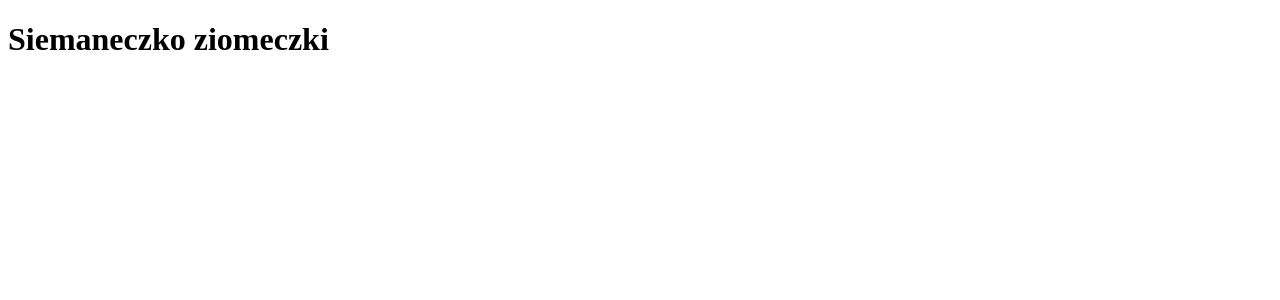
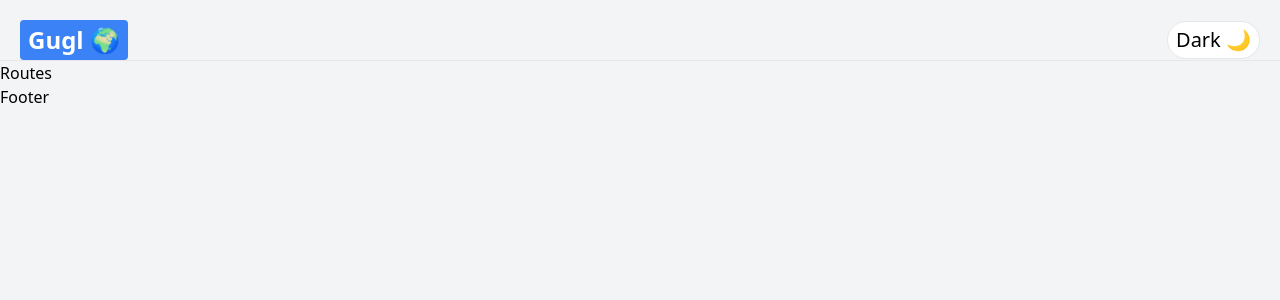
Before and after one commit to PawelPamula1/best-search-engine, a React (Create React App) app: page / in a window 1280 px wide. Shown: the top 300 px of the page. Built offline with nearby package versions, Linux system fonts and the light colour scheme.

Commit message:
first changes

```diff
--- /dev/null
+++ b/craco.config.js
@@ -0,0 +1,8 @@
+// craco.config.js
+module.exports = {
+  style: {
+    postcss: {
+      plugins: [require('tailwindcss'), require('autoprefixer')],
+    },
+  },
+};
--- a/src/App.js
+++ b/src/App.js
@@ -1,9 +1,19 @@
-import React from 'react';
+import React, { useState } from 'react';
+
+import { Navbar } from './components/Navbar';
+import { Footer } from './components/Footer';
+import { Routes } from './components/Routes';
 
 const App = () => {
+  const [darkTheme, setDarkTheme] = useState(false);
+
   return (
-    <div>
-      <h1>Siemaneczko ziomeczki</h1>
+    <div className={darkTheme ? 'dark' : ''}>
+      <div className="bg-gray-100 dark:bg-gray-900 dark:text-gray-200 min-h-screen">
+        <Navbar darkTheme={darkTheme} setDarkTheme={setDarkTheme} />
+        <Routes />
+        <Footer />
+      </div>
     </div>
   );
 };
--- /dev/null
+++ b/src/components/Footer.js
@@ -0,0 +1,9 @@
+import React from 'react';
+
+export const Footer = () => {
+  return (
+    <div>
+      <h1>Footer</h1>
+    </div>
+  );
+};
--- /dev/null
+++ b/src/components/Navbar.js
@@ -0,0 +1,22 @@
+import React from 'react';
+import { Link } from 'react-router-dom';
+import { FontAwesomeIcon } from '@fortawesome/react-fontawesome';
+import { faLightbulb } from '@fortawesome/free-regular-svg-icons';
+
+export const Navbar = ({ darkTheme, setDarkTheme }) => {
+  return (
+    <div className="p-5 pb-0 flex flex-wrap sm:justify-between justify-center items-center border-b dark:border-gray-700 border-gray-200">
+      <div className="flex justify-between items-center space-x-5 w-screen">
+        <Link to="/">
+          <p className="text-2xl bg-blue-500 font-bold text-white py-1 px-2 rounded dark:bg-gray-500 dark:text-gray-900">Gugl 🌍</p>
+        </Link>
+        <button
+          type="button"
+          onClick={() => setDarkTheme(!darkTheme)}
+          className="text-xl dark:bg-gray-50 dark:text-gray-900 bg-white border rounded-full px-2 py-1 hover:shadow-lg">
+          {darkTheme ? `Light 💡` : 'Dark 🌙'}
+        </button>
+      </div>
+    </div>
+  );
+};
--- /dev/null
+++ b/src/components/Routes.js
@@ -0,0 +1,9 @@
+import React from 'react';
+
+export const Routes = () => {
+  return (
+    <div>
+      <h1>Routes</h1>
+    </div>
+  );
+};
--- /dev/null
+++ b/src/global.css
@@ -0,0 +1,3 @@
+@tailwind base;
+@tailwind components;
+@tailwind utilities;
--- a/src/index.js
+++ b/src/index.js
@@ -1,6 +1,13 @@
 import React from 'react';
 import ReactDOM from 'react-dom';
+import './global.css';
+import { BrowserRouter } from 'react-router-dom';
 
 import App from './App';
 
-ReactDOM.render(<App />, document.getElementById('root'));
+ReactDOM.render(
+  <BrowserRouter>
+    <App />
+  </BrowserRouter>,
+  document.getElementById('root')
+);
--- /dev/null
+++ b/tailwind.config.js
@@ -0,0 +1,11 @@
+module.exports = {
+  purge: ['./src/**/*.{js,jsx,ts,tsx}', './public/index.html'],
+  darkMode: 'class', // or 'media' or 'class'
+  theme: {
+    extend: {},
+  },
+  variants: {
+    extend: {},
+  },
+  plugins: [],
+};
```
Also changed, not shown: package.json (+17 -3 lines), 1 other file (tests, documents, lock files or other folders).
